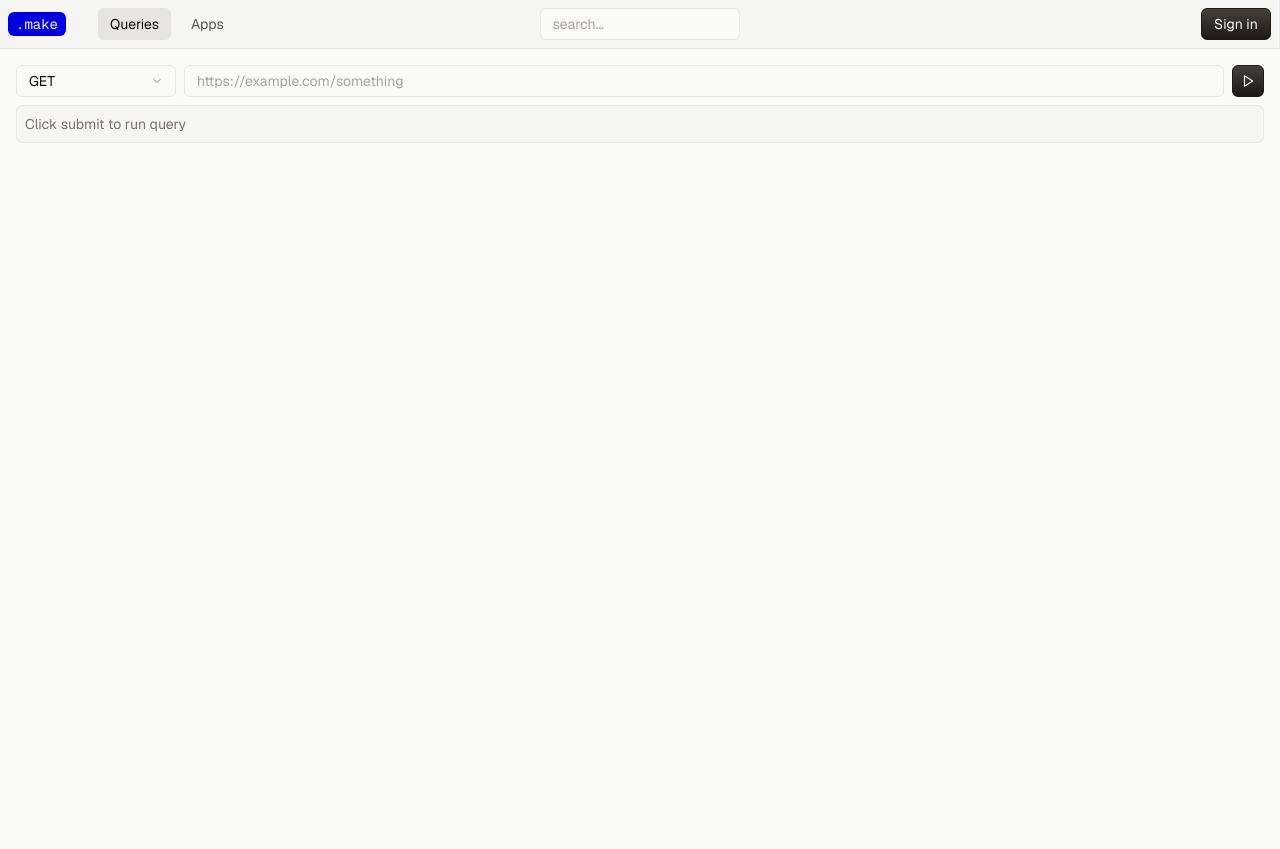
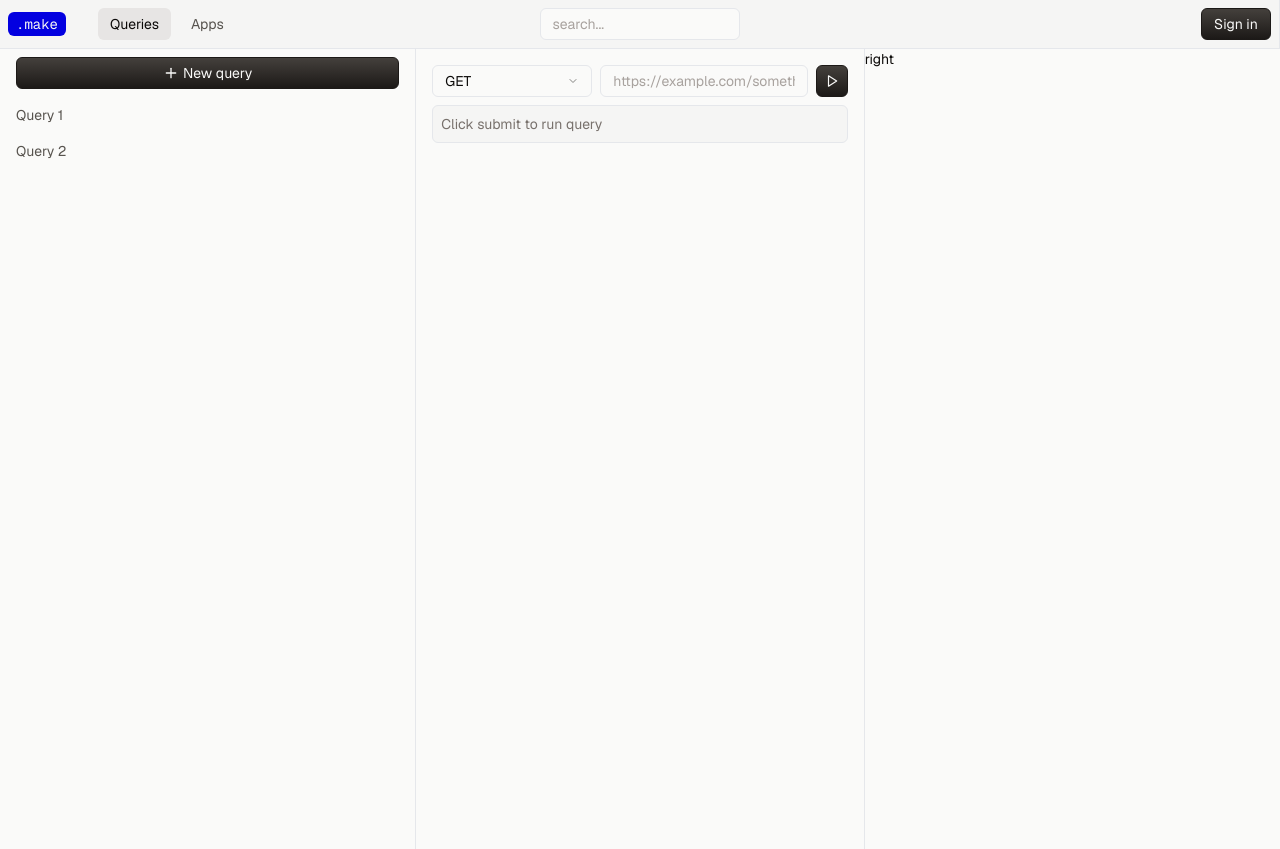
Before and after one commit to daviddkkim/Make, a Next.js app: page /queries in a window 1280 px wide. Built offline with nearby package versions, Linux system fonts and the light colour scheme; no server answers.

Commit message:
basic layout

```diff
--- a/src/app/queries/components/QueryClient.tsx
+++ b/src/app/queries/components/QueryClient.tsx
@@ -23,7 +23,6 @@ import { z } from "zod";
 import { zodResolver } from "@hookform/resolvers/zod";
 import { useState } from "react";
 import { theme } from "./JSONTreetheme";
-import { toast } from "sonner";
 
 const formSchema = z.object({
   method: z.enum(["get", "post", "put", "patch", "delete"]),
--- a/src/app/queries/page.tsx
+++ b/src/app/queries/page.tsx
@@ -1,9 +1,33 @@
+'use client'
+
+import { Button } from "@/components/Button";
 import QueryClient from "./components/QueryClient";
+import { Panel, PanelGroup, PanelResizeHandle } from "react-resizable-panels";
+import { PlusIcon } from "lucide-react";
 
 export default function Page() {
+
+
+
   return (
-    <main className="bg-stone-50 h-screen w-full  px-4 py-2 ">
-      <QueryClient />
+    <main className="bg-stone-50 h-screen w-full ">
+      <PanelGroup autoSaveId="persistence" direction="horizontal" >
+        <Panel className="border-r flex flex-col">
+          <div className="px-4 py-2">
+            <Button className="w-full"> <PlusIcon size={16} className="text-stone-50 mr-1"/> New query </Button>
+          </div>
+          <Button variant={"ghost"} className="justify-start" size={"lg"}> Query 1</Button>
+          <Button variant={"ghost"} className="justify-start" size={"lg"}> Query 2</Button>
+        </Panel>
+        <PanelResizeHandle />
+        <Panel className="px-4 py-2">
+          <QueryClient />
+        </Panel>
+        <PanelResizeHandle />
+        <Panel className="border-l">
+          right
+        </Panel>
+      </PanelGroup>
     </main>
   );
 }
--- a/src/components/Button.tsx
+++ b/src/components/Button.tsx
@@ -13,7 +13,7 @@ const buttonVariants = cva(
           "bg-gradient-to-b from-stone-700 to-stone-900 border border-stone-900 text-stone-50 hover:from-stone-900 hover:to-stone-900",
         destructive: "bg-red-600 text-red-950 hover:bg-red-700",
         outline:
-          "text-sand-1200-light dark:text-sand-1200-dark border border-input bg-sand-100-light dark:bg-sand-100-dark hover:bg-sand-200-light dark:hover:bg-sand-200-dark",
+          "text-stone-1200 border bg-transparent hover:bg-stone-100",
         secondary:
           "bg-primary-300-light dark:bg-primary-300-dark border border-color-primary-600-light dark:border-color-primary-600-dark text-primary-1200-light dark:text-primary-1200-dark hover:bg-primary-400-light hover:bg-primary-400-dark",
         ghost: "text-stone-600 hover:bg-stone-200/50 hover:text-stone-800",
@@ -22,7 +22,7 @@ const buttonVariants = cva(
       size: {
         default: "h-8 px-3",
         sm: "h-6 rounded-md px-2",
-        lg: "h-8 rounded-md px-4",
+        lg: "h-9 rounded-md px-4",
         icon: "min-h-8 min-w-8 max-h-8 max-w-8",
       },
     },
```
